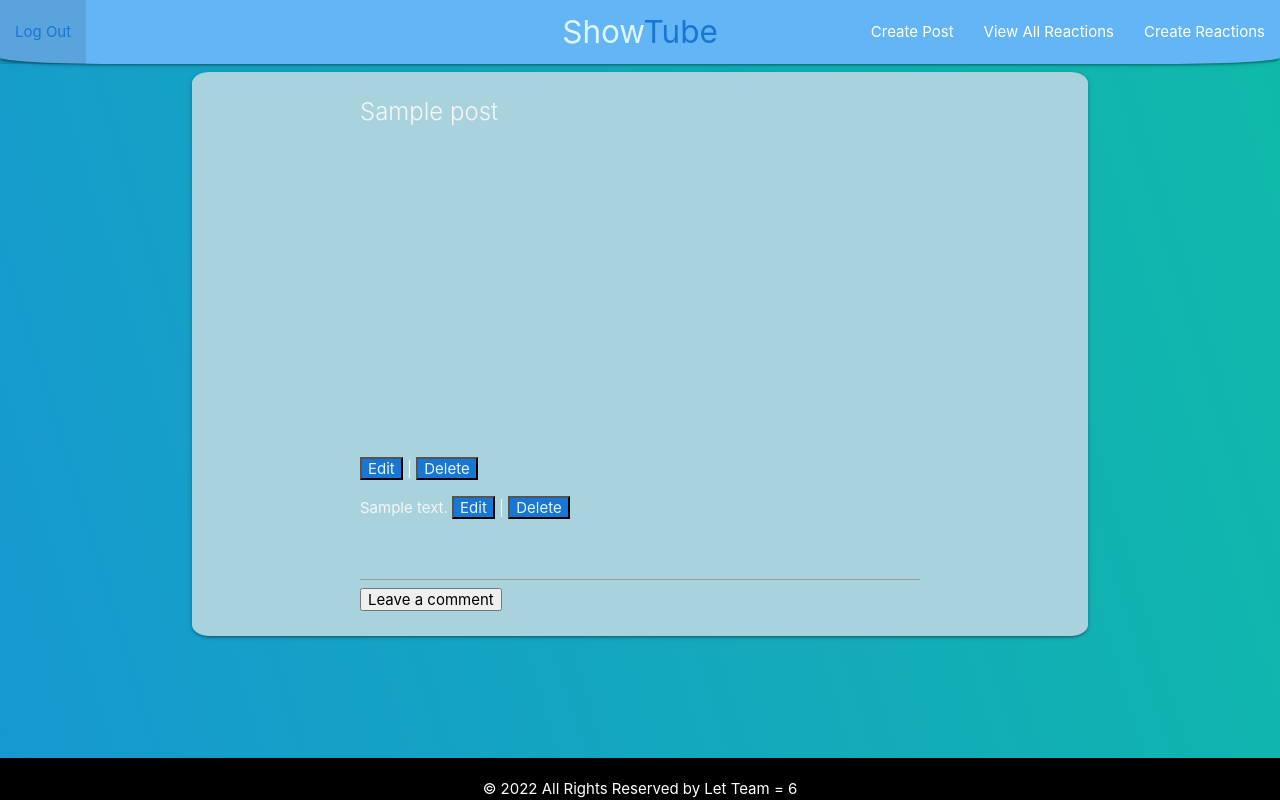
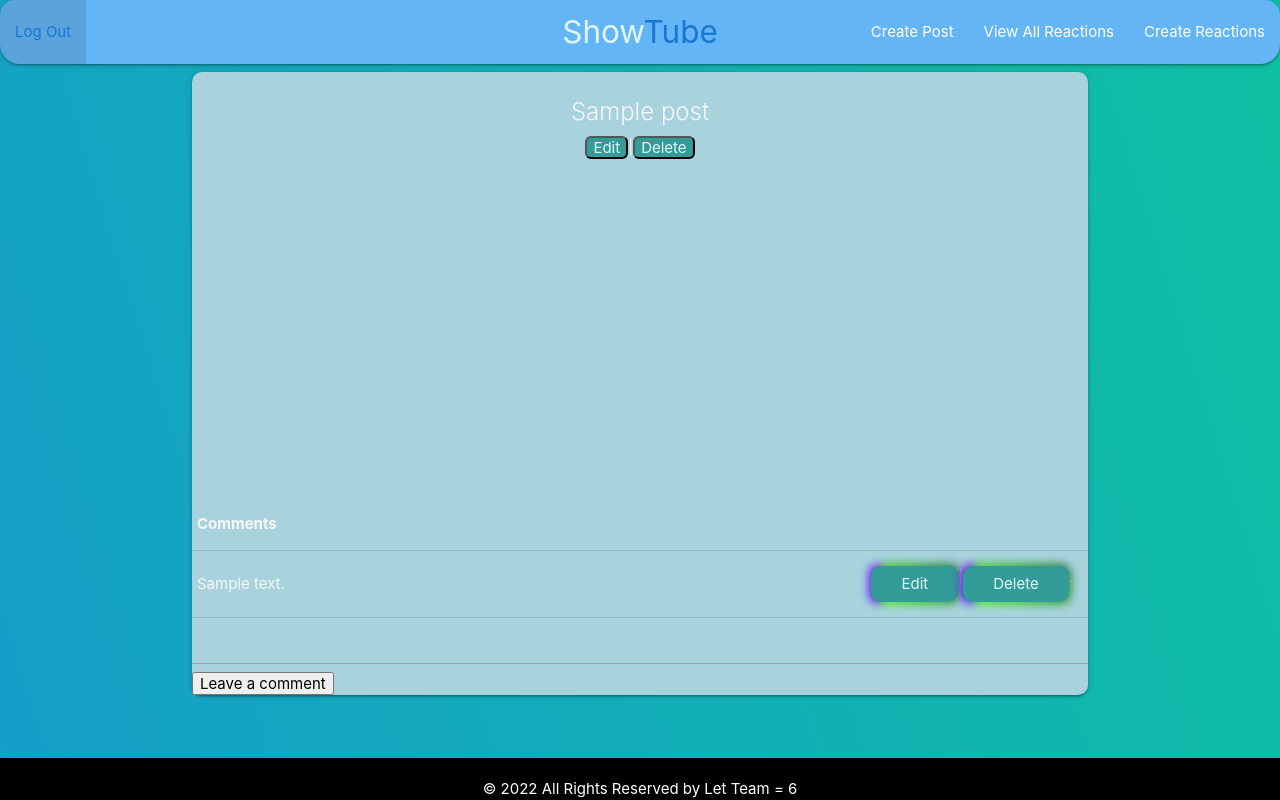
Before and after one commit to Brosari0/showtube, a Django app: page /posts/1/ in a window 1280 px wide. Run offline with Django 4.2, Linux system fonts and the light colour scheme; a user stored in the database is signed in; tables that the repository leaves empty hold one stand-in row (values such as "Sample post").

Commit message:
alot of styling

```diff
--- a/main_app/static/style.css
+++ b/main_app/static/style.css
@@ -1,16 +1,21 @@
 * {}
 
 nav {
-    border-bottom-left-radius: 10%;
-    border-bottom-right-radius: 10%;
+    border-bottom-left-radius: 20px;
+    border-bottom-right-radius: 20px;
+    border-top-right-radius: 15px;
+    border-top-left-radius: 15px;
+    overflow: hidden !important;
+
 }
 
 .card {
     background-color: #a8d3dd !important;
     color: rgb(246, 245, 247);
     display: flex;
+    flex-direction: column;
     justify-content: center;
-    border-radius: 2% !important;
+    border-radius: 10px !important;
 }
 
 nav ul a:hover {
@@ -145,9 +150,102 @@ h1:after {
     background-color: black !important;
 }
 button {
-    background-color: #1976d2;
+    background-color: #349c98;
+    border-radius: 6px;
 }
 button > a {
     color: #e0f7fa;
 
+
+
 }
+
+#commentbtn{
+
+    display: flex;
+    justify-content: flex-end;
+    margin: 10px;
+    padding: 5px;
+}
+
+#posttitle{
+display: flex;
+justify-content: space-between;
+}
+
+
+#toppost{
+    display: flex;
+    align-items: center;
+    flex-direction: column;
+}
+
+#postbtn{
+    display: flex;
+    justify-content: flex-end;
+}
+
+tr:nth-child(even) {background-color: rgb(51, 77, 143)}
+
+/* CSS */
+.button-85 {
+  padding: 0.6em 2em;
+  border: none;
+  outline: none;
+  color: rgb(255, 255, 255);
+  cursor: pointer;
+  position: relative;
+  z-index: 0;
+  border-radius: 10px;
+  user-select: none;
+  -webkit-user-select: none;
+  touch-action: manipulation;
+}
+
+.button-85:before {
+  content: "";
+  background: linear-gradient(
+    45deg,
+
+    #48ff00,
+    #15544a,
+    #002bff,
+    #7a00ff
+  );
+  position: absolute;
+  top: -2px;
+  left: -2px;
+  background-size: 400%;
+  z-index: -1;
+  filter: blur(5px);
+  -webkit-filter: blur(5px);
+  width: calc(100% + 4px);
+  height: calc(100% + 4px);
+  animation: glowing-button-85 20s;
+  transition: opacity 0.3s ease-in-out;
+  border-radius: 10px;
+}
+
+@keyframes glowing-button-85 {
+  0% {
+    background-position: 0 0;
+  }
+  50% {
+    background-position: 400% 0;
+  }
+  100% {
+    background-position: 0 0;
+  }
+}
+
+.button-85:after {
+  z-index: -1;
+  content: "";
+  position: absolute;
+  width: 100%;
+  height: 100%;
+  background-color: #349c98;
+  left: 0;
+  top: 0;
+  border-radius: 10px;
+}
--- a/main_app/templates/posts/detail.html
+++ b/main_app/templates/posts/detail.html
@@ -1,30 +1,41 @@
 {% extends 'base.html' %}
 {% block content %}
 <div class="card">
-    <div class="card-content">
-    <div class="card-title">{{ post.title }}</div>
+    <div>
+    <div class="card-content" id="toppost">
+        <div class="card-title" id="posttitle">{{ post.title }}</div>
+            {% if post.user == request.user %}
+                <div id="postbtn">
+                <button class="button"><a href="{% url 'post_update' post.id %}">Edit</a></button>
+                <span>|</span>
+                <button><a href="{% url 'post_delete' post.id %}">Delete</a></button>
+                </div>
+            {% endif %}
+
     <iframe width="560" height="315" src="{{ post.youtube_url }}" title="YouTube video player" frameborder="0" allow="accelerometer; clipboard-write; encrypted-media; gyroscope; picture-in-picture" allowfullscreen></iframe>
+    </div>
+</div>
+
+    <table>
+        <thead>
+          <tr><th>Comments</th><th id="commentbtn"></th></tr>
+        </thead>
+        <tbody>
+          {% for comment in comments %}
+            <tr>
+              <td>{{comment.content}}</td>
+              {% if comment.user == request.user %}
+              <td id="commentbtn"><button class="button-85"><a href="{% url 'comment_update' post.id comment.id %}">Edit</a></button>
+              <span>|</span>
+              <button class="button-85"><a href="{% url 'comment_delete' post.id comment.id %}">Delete</a></button>.      </td>
+            </tr>
+           {% endif %}
+          {% endfor %}
+        </tbody>
+      </table>
 
 
-    {% if post.user == request.user %}
-    <br/>
-   <button class="button"><a href="{% url 'post_update' post.id %}">Edit</a></button>
-   <span>|</span>
-    <button><a href="{% url 'post_delete' post.id %}">Delete</a></button>
-    {% endif %}
-    <ul>
-        {% for comment in comments %}
-        <li>
-            {{ comment.content }}
-            {% if comment.user == request.user %}
 
-           <button><a href="{% url 'comment_update' post.id comment.id %}">Edit</a></button>
-            <span>|</span>
-            <button><a href="{% url 'comment_delete' post.id comment.id %}">Delete</a></button>
-            {% endif %}
-        </li>
-        {% endfor %}
-    </ul>
     <form action="{% url 'comment' post.id %}" method="POST">
         {% csrf_token %}
         <input id="content" type="text" name="content">
```
